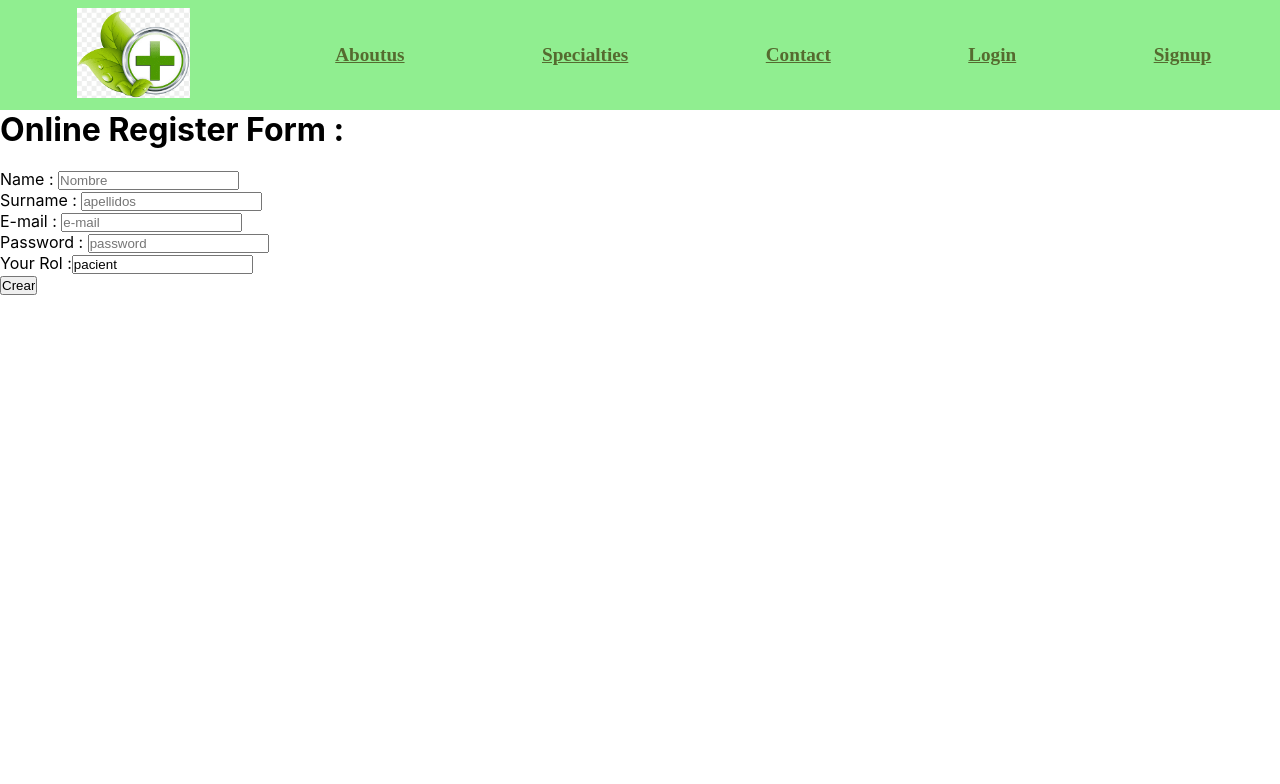
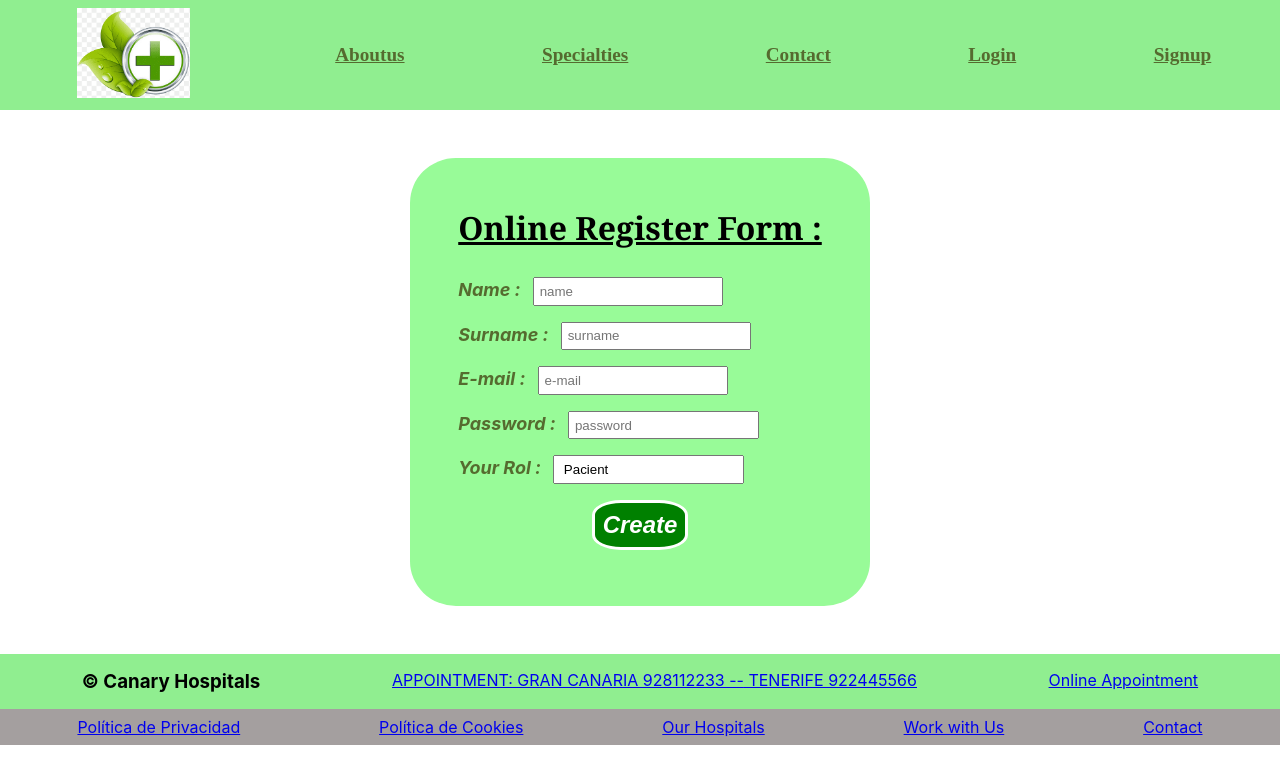
Before and after one commit to PreDowlani/frontendjp, a React (Create React App) app: page /signup in a window 1280 px wide. Shown: the top 784 px of the page. Built offline with nearby package versions, Linux system fonts and the light colour scheme.

Commit message:
termiando con login , signup y contacto

```diff
--- a/src/App.css
+++ b/src/App.css
@@ -35,10 +35,215 @@
  margin: 0.5rem;
 }
 
+/* ---------Signup--------- */
+
+.contenedor-signup{
+  display: flex;
+  justify-content: center;
+  align-items: center;
+  flex-wrap: wrap;
+}
+
+.signup-form{
+  margin: 3rem;
+  padding: 3rem;
+  background-color: #98FB98;
+  border-radius: 10%;
+}
+
+.signup-form h1{
+  font-size: 2rem;
+  font-weight: bold;
+  font-family: Georgia, 'Times New Roman', Times, serif;
+  text-decoration: underline;
+}
+
+.inputs{
+  font-size: large;
+  font-style: italic;
+  color: darkolivegreen;
+  font-weight: bolder;
+}
+
+.inputs p{
+  color:gray;
+}
+
+
+.inputs input{
+  padding:0.3rem;
+  margin: 0.5rem;
+}
+
+.form-submit{
+  text-align: center;
+}
+
+.form-submit input{
+  padding: 0.5rem;
+  font-weight: bold;
+  font-size: x-large;
+  font-style: italic;
+  background-color:green;
+  border: 3px solid white;
+  color: white;
+  border-radius: 30%;
+}
+
+/* -------Login----------- */
+
+.contenedor-login{
+  display: flex;
+  justify-content: center;
+  align-items: center;
+  flex-wrap: wrap;
+  /* height: 72vh; */
+}
+
+.form-login{
+  background-color: #98FB98;
+  margin: 5.2rem;
+  padding: 5rem;
+  text-align: center;
+  border-radius: 10%;
+}
+
+.form-login h1{
+  font-size: 2rem;
+  font-weight: bold;
+  font-family: Georgia, 'Times New Roman', Times, serif;
+  text-decoration: underline;
+}
+
+
+.inputs-login{
+  font-size: large;
+  font-style: italic;
+  color: darkolivegreen;
+  font-weight: bolder;
+}
+
+.inputs-login span{
+  color: gray;
+}
+
+.inputs-login input{
+  padding:0.3rem;
+  margin: 0.5rem;
+}
+
+.btn-login{
+  margin: 0.5rem;
+  padding: 0.7rem;
+  font-weight: bold;
+  font-size: large;
+  font-style: italic;
+  background-color:green;
+  border: 3px solid white;
+  color: white;
+  border-radius: 30%;
+}
+
+/* --------Footer-Navbar-------- */
+
+.contact-navbar{
+  display: flex;
+  justify-content: space-around;
+  background-color:lightgreen;
+  padding: 1rem;
+}
+
+
+.rights{
+  display: flex;
+  justify-content: space-around;
+  background-color: rgb(164, 159, 159);
+  padding: 0.5rem;
+}
+
+
+/* ----------------Contact---------------- */
+
+.contact-form{
+  display: flex;
+  justify-content: center;
+  align-items: center;
+  flex-wrap: wrap;
+}
+
+.contact{
+  background-color: #98FB98;
+  margin: 3rem;
+  padding: 5rem;
+  text-align: center;
+  font-family:Georgia, 'Times New Roman', Times, serif;
+  border-radius: 10%;
+}
+
+
+.contact-inputs input{
+  border: none;
+  border-bottom: 2px solid green;
+  padding: 0.5rem;
+  font-size: 1.5rem;
+  font-family:Georgia, 'Times New Roman', Times, serif;
+}
+
+.privacy{
+  font-style: oblique;
+  font-size: 1.5rem;
+  margin: 0.5rem;
+}
+
+.options{
+  padding: 0.5rem;
+  font-size: 1.5rem;
+}
+
+.contact-send{
+  padding: 1rem;
+  font-size: 1.3rem;
+  border: none;
+  border-radius: 20%;
+  background-color: #22c122;
+  color: white;
+  margin: 0.5rem;
+}
+
+.enquiry{
+  font-style: italic;
+}
+
 /* ----------MediaQuery---------- */
 
 @media (max-width: 530px) {
   .nav-container ul {
     flex-direction: column;
   }
+  .signup-form{
+    font-size: medium;
+    display: flex;
+    flex-direction: column;
+  }
+
+  .inputs{
+    font-size: small;
+  }
+
+  .inputs input{
+    padding: 0.1rem;
+    margin: 0.1rem;
+  }
+
+  .form-submit{
+    margin: 0.3rem;
+  }
+
+  .form-submit input{
+    padding: 0.2rem;
+    font-weight: bold;
+    font-size: small;
+    font-style: italic;
+
+  }
 }
--- a/src/App.js
+++ b/src/App.js
@@ -7,6 +7,7 @@ import Specialties from "./components/Specialties";
 import Login from "./components/Login"
 import Aboutus from './components/Aboutus';
 import Signup from "./components/Signup";
+import FooterNavbar from './components/FooterNavbar';
 
 function App() {
   return (
@@ -21,6 +22,7 @@ function App() {
           <Route path='/aboutus' element = {<Aboutus/>}/>
           <Route path='/signup' element = {<Signup/>}/>
         </Routes>
+        <FooterNavbar/>
       </Router>
     </div>
   );
--- a/src/components/Contact.jsx
+++ b/src/components/Contact.jsx
@@ -1,7 +1,113 @@
 import React from "react";
+import { useForm } from "react-hook-form";
 
 const Contact = () => {
-  return <div>Contact</div>;
+  const {
+    register,
+    handleSubmit,
+    formState: { errors },
+  } = useForm();
+
+  const onContact = (data) => {
+    console.log(data);
+  };
+
+  return (
+    <div className="contact-form">
+      <div className="contact">
+        <h1>Contact with us </h1>
+        <p>We will answer all your questions and queries</p>
+        <br />
+
+        <div className="contact-inputs">
+          <form onSubmit={handleSubmit(onContact)}>
+            <input
+              type="text"
+              name="name"
+              id="name"
+              placeholder="Name"
+              {...register("name", { minLength: 4, required: true })}
+            />
+            {errors.name && errors.name.type === "required" && <p>Required</p>}
+            {errors.name && errors.name.type === "minLength" && (
+              <p>Minimum 4 characters</p>
+            )}
+            <br />
+
+            <input
+              type="text"
+              name="surname"
+              id="surname"
+              placeholder="Surname"
+              {...register("surname", { minLength: 4, required: true })}
+            />
+            {errors.surname && errors.surname.type === "required" && (
+              <p className="fallo">Required</p>
+            )}
+            {errors.surname && errors.surname.type === "minLength" && (
+              <p className="fallo">Minimum 4 characters</p>
+            )}
+
+            <br />
+
+            <input
+              type="email"
+              name="email"
+              id="email"
+              placeholder="E-mail"
+              {...register(
+                "email",
+                { required: true },
+                {
+                  pattern: /^[A-Z0-9._%+-]+@[A-Z0-9.-]+\.[A-Z]{2,}$/i,
+                  message: "Ingresa un email válido",
+                }
+              )}
+            />
+            {errors.email && errors.email.type === "required" && (
+              <p className="fallo">Required</p>
+            )}
+            {errors.email && errors.email.type === "pattern" && (
+              <p className="fallo">Please enter a valid email</p>
+            )}
+            <br />
+
+            <input
+              type="tel"
+              name="tel"
+              id="tel"
+              placeholder="Telephone contact"
+            />
+            <br />
+            <label htmlFor="">
+              <select name="hospital" id="hospital" className="options">
+                <option>Which centre do you want to contact ? </option>
+                <option> Gran Canaria </option>
+                <option> Tenerife </option>
+              </select>
+            </label>
+            <br />
+            <br />
+            <textarea
+              name="info"
+              id="info"
+              cols="30"
+              rows="10"
+              placeholder="Enquiry"
+              className="enquiry"
+            ></textarea>
+            <br />
+            <input type="checkbox" name="policy" id="policy" />
+            <label htmlFor="policy" className="privacy">
+              I have read and accept the Privacy Policy
+            </label>
+            <br />
+            <button className="contact-send">Send message</button>
+          </form>
+        </div>
+      </div>
+    </div>
+  );
 };
 
 export default Contact;
--- /dev/null
+++ b/src/components/FooterNavbar.jsx
@@ -0,0 +1,32 @@
+import React from "react";
+import { Link } from "react-router-dom";
+
+const FooterNavbar = () => {
+  return (
+    <div className="footer-navbar">
+      <div className="contact-navbar">
+        <h3>© Canary Hospitals</h3>
+        <a href="tel:+34928112233">
+          APPOINTMENT: GRAN CANARIA 928112233 --
+          <a href="tel:+34922445566"> TENERIFE 922445566</a>
+        </a>
+        <div className="book-app">
+          <p>
+            <Link to={"/appointment"}>Online Appointment</Link>
+          </p>
+        </div>
+      </div>
+      <div className="rights">
+        <a href="politica">Política de Privacidad</a>
+        <a href="cookies">Política de Cookies</a>
+        <a href="centers">Our Hospitals</a>
+        <a href="work">Work with Us</a>
+        <Link to={"/contact"} className="link-contact">
+          Contact
+        </Link>
+      </div>
+    </div>
+  );
+};
+
+export default FooterNavbar;
--- a/src/components/Login.jsx
+++ b/src/components/Login.jsx
@@ -32,23 +32,23 @@ const Login = () => {
 
   return (
     <div className="contenedor-login">
-      <div className="formulario-login">
-        <h1> Iniciar Session :</h1>
-
+      <div className="form-login">
+        <h1> Log in : </h1>
         <br />
-        <form className="form-login" onSubmit={handleSubmit(onSubmitLogin)}>
+        <div className="inputs-login">
+          <form onSubmit={handleSubmit(onSubmitLogin)}>
             <label htmlFor="nombre">Email : </label>
             <input
               type="email"
               name="email"
               id="email"
-            placeholder="introduzca su e-mail"
+              placeholder="enter you'r e-mail"
               {...register(
                 "email",
-              { required: true, message: "Requerido" },
+                { required: true, message: "Required" },
                 {
                   pattern: /^[A-Z0-9._%+-]+@[A-Z0-9.-]+\.[A-Z]{2,}$/i,
-                message: "Ingresa un email válido",
+                  message: "Enter a valid e-mail",
                 }
               )}
             />
@@ -61,17 +61,18 @@ const Login = () => {
               type="password"
               name="password"
               id="password"
-            placeholder="su contraseña"
-            {...register("password", { required: true, message: "Requerido" })}
+              placeholder="you'r password"
+              {...register("password", { required: true, message: "Required" })}
             />
             {errors.password && errors.password.type === "required" && (
               <span> Required</span>
             )}
             <br />
-          <button className="form-enviar" type="submit">
+            <button className="btn-login" type="submit">
               Login
             </button>
           </form>
+        </div>
       </div>
     </div>
   );
--- a/src/components/Signup.jsx
+++ b/src/components/Signup.jsx
@@ -27,38 +27,36 @@ const Signup = () => {
 
   return (
     <div className="contenedor-signup">
-      <div className="form-alta">
-        <h1>Online Register Form :</h1>
+      <div className="signup-form">
+        <h1>Online Register Form : </h1>
         <br />
         <div className="inputs">
           <form onSubmit={handleSubmit(onSubmit)}>
-            <label htmlFor="nombre">Name : </label>
+            <label htmlFor="name">Name : </label>
             <input
               type="text"
-              name="nombre"
-              id="nombre"
-              placeholder="Nombre"
+              name="name"
+              id="name"
+              placeholder="name"
               {...register("name", { minLength: 4, required: true })}
             />
-            {errors.nombre && errors.nombre.type === "required" && (
-              <p>Required</p>
-            )}
-            {errors.nombre && errors.nombre.type === "minLength" && (
+            {errors.name && errors.name.type === "required" && <p>Required</p>}
+            {errors.name && errors.name.type === "minLength" && (
               <p>Minimum 4 characters</p>
             )}
             <br />
-            <label htmlFor="apellidos">Surname : </label>
+            <label htmlFor="surname">Surname : </label>
             <input
               type="text"
-              name="apellidos"
-              id="apellidos"
-              placeholder="apellidos"
+              name="surname"
+              id="surname"
+              placeholder="surname"
               {...register("surname", { minLength: 4, required: true })}
             />
-            {errors.apellidos && errors.apellidos.type === "required" && (
+            {errors.surname && errors.surname.type === "required" && (
               <p className="fallo">Required</p>
             )}
-            {errors.apellidos && errors.apellidos.type === "minLength" && (
+            {errors.surname && errors.surname.type === "minLength" && (
               <p className="fallo">Minimum 4 characters</p>
             )}
 
@@ -93,14 +91,13 @@ const Signup = () => {
               placeholder="password"
               {...register(
                 "password",
+                { required: true },
                 {
                   pattern:
                     /^(?=.*[a-z])(?=.*[A-Z])(?=.*\d)(?=.*[\!\#\@\$\%\&\/\(\)\=\?\*\-\+\-\_\.\:\;\,\]\[\{\}\^])[A-Za-z\d\!\#\@\$\%\&\/\(\)\=\?\*\-\+\-\_\.\:\;\,\]\[\{\}\^]{8,}$/,
                   message:
                     "La contraseña debe tener al menos 8 caracteres, incluyendo una letra mayúscula, una letra minúscula, un número y un caracter especial permitido: ! # @ $ % & / ( ) = ? * - + _ . : ; , ] [ { } ^",
-                },
-
-                { required: true }
+                }
               )}
             />
             {errors.password && errors.password.type === "required" && (
@@ -113,21 +110,16 @@ const Signup = () => {
               </p>
             )}
             <br />
-            <label htmlFor="rol">Your Rol :</label>
+            <label htmlFor="rol">Your Rol : </label>
             <input
               type="text"
               name="rol"
               id="rol"
-              defaultValue="pacient"
+              defaultValue=" Pacient"
               {...register("rol", { required: true })}
             />
-            <div>
-              <input
-                className="form-enviar"
-                type="submit"
-                value="Crear"
-                id="submit"
-              />
+            <div className="form-submit">
+              <input type="submit" value="Create" id="submit" />
             </div>
           </form>
         </div>
```
Lines whose indentation alone changed are shown as unchanged.
